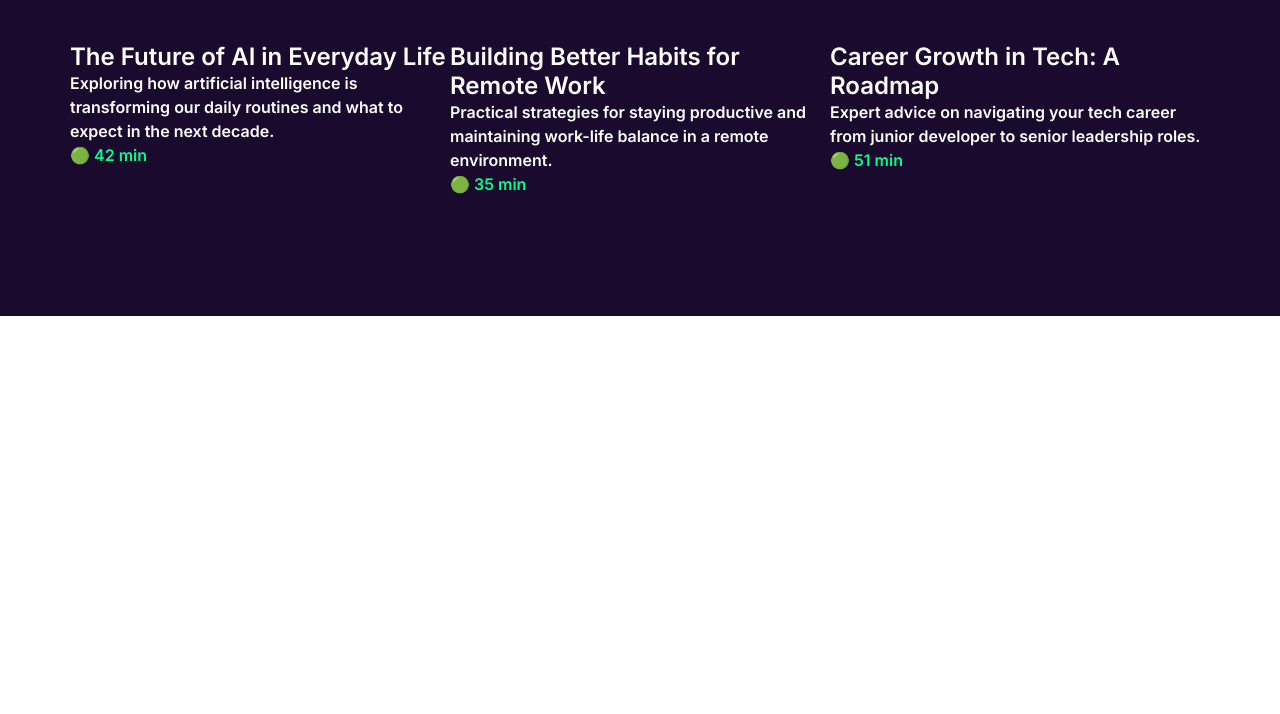
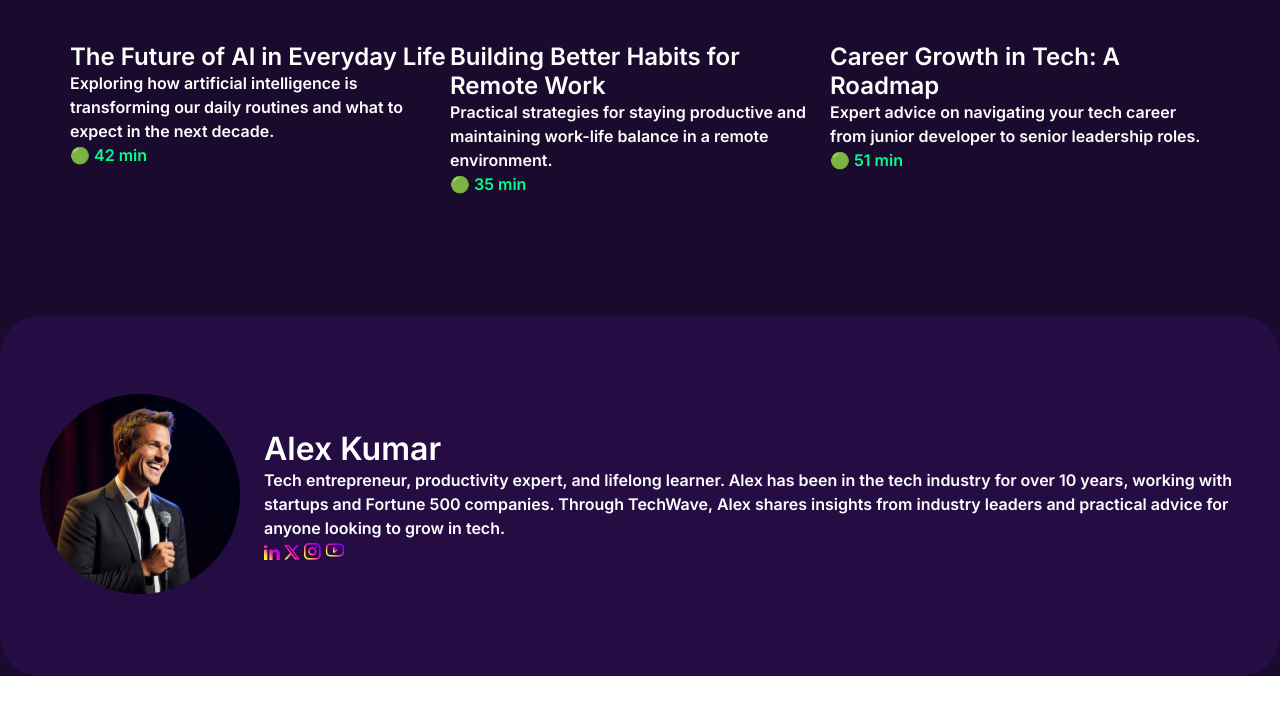
Before and after one commit to robinSWE-r/techwave, a plain HTML site: page index.html in a window 1280 px wide. Shown: the part 3093-3807 px from the top of the page. Before the commit the page ends 3409 px from the top, so only its background shows below. Drawn offline with Linux system fonts and the light colour scheme.

Commit message:
host part is completed

```diff
--- a/index.html
+++ b/index.html
@@ -147,9 +147,7 @@
       <!-- Card 1 -->
       <div class="episode-card">
         <div class="video">
-        <iframe
-          src="https://www.youtube.com/embed/DqAKQwagCDg?si=0pcYoEdPspCOAX2_"
-          title="YouTube video player"
+          <iframe src="https://www.youtube.com/embed/DqAKQwagCDg?si=0pcYoEdPspCOAX2_" title="YouTube video player"
             frameborder="0"
             allow="accelerometer; autoplay; clipboard-write; encrypted-media; gyroscope; picture-in-picture; web-share"
             allowfullscreen>
@@ -157,16 +155,15 @@
         </div>
 
         <h3 class="text">The Future of AI in Everyday Life</h3>
-      <p class="textpara">Exploring how artificial intelligence is transforming our daily routines and what to expect in the next decade.</p>
+        <p class="textpara">Exploring how artificial intelligence is transforming our daily routines and what to expect
+          in the next decade.</p>
         <div class="duration">🟢 42 min</div>
       </div>
 
       <!-- Card 2 -->
       <div class="episode-card">
         <div class="video">
-        <iframe
-          src="https://www.youtube.com/embed/DqAKQwagCDg?si=0pcYoEdPspCOAX2_"
-          title="YouTube video player"
+          <iframe src="https://www.youtube.com/embed/DqAKQwagCDg?si=0pcYoEdPspCOAX2_" title="YouTube video player"
             frameborder="0"
             allow="accelerometer; autoplay; clipboard-write; encrypted-media; gyroscope; picture-in-picture; web-share"
             allowfullscreen>
@@ -174,16 +171,15 @@
         </div>
 
         <h3 class="text">Building Better Habits for Remote Work</h3>
-      <p class="textpara">Practical strategies for staying productive and maintaining work-life balance in a remote environment.</p>
+        <p class="textpara">Practical strategies for staying productive and maintaining work-life balance in a remote
+          environment.</p>
         <div class="duration">🟢 35 min</div>
       </div>
 
       <!-- Card 3 -->
       <div class="episode-card">
         <div class="video">
-        <iframe
-          src="https://www.youtube.com/embed/DqAKQwagCDg?si=0pcYoEdPspCOAX2_"
-          title="YouTube video player"
+          <iframe src="https://www.youtube.com/embed/DqAKQwagCDg?si=0pcYoEdPspCOAX2_" title="YouTube video player"
             frameborder="0"
             allow="accelerometer; autoplay; clipboard-write; encrypted-media; gyroscope; picture-in-picture; web-share"
             allowfullscreen>
@@ -191,12 +187,44 @@
         </div>
 
         <h3 class="text">Career Growth in Tech: A Roadmap</h3>
-      <p class="textpara">Expert advice on navigating your tech career from junior developer to senior leadership roles.</p>
+        <p class="textpara">Expert advice on navigating your tech career from junior developer to senior leadership
+          roles.</p>
         <div class="duration">🟢 51 min</div>
       </div>
     </div>
   </section>
+  <section class="host">
+    <div class="host-conainer">
+      <div class="person">
+        <img src="./assets/host.png" alt="">
+      </div>
+      <div class="host-title">
+        <h2>Alex Kumar</h2>
+        <p>Tech entrepreneur, productivity expert, and lifelong learner. Alex has been in the tech industry for over 10
+          years, working with startups and Fortune 500 companies. Through TechWave, Alex shares insights from industry
+          leaders and practical advice for anyone looking to grow in tech.</p>
+        <div class="social">
+          <a href="https://facebook.com" target="_blank" aria-label="Facebook">
+            <img src="./assets/linkedin.png" alt="Facebook" class="social-icon">
+          </a>
 
+          <a href="https://linkedin.com" target="_blank" aria-label="LinkedIn">
+            <img src="assets/x.png" alt="LinkedIn" class="social-icon">
+          </a>
+          <a href="https://facebook.com" target="_blank" aria-label="Facebook">
+            <img src="assets/instagram.png" alt="Facebook" class="social-icon">
+          </a>
+
+          <a href="https://linkedin.com" target="_blank" aria-label="LinkedIn">
+            <img src="assets/youtube.png" alt="LinkedIn" class="social-icon">
+          </a>
+        </div>
+      </div>
+
+    </div>
+
+
+  </section>
 
 </body>
 
--- a/style.css
+++ b/style.css
@@ -513,3 +513,47 @@ line-height: 24px;
 letter-spacing: 0%;
 text-align: left;
 }
+.host{
+  background: rgba(26, 11, 46, 1);
+  display: flex;
+  justify-content: center;
+  margin-bottom: 120px;
+}
+.host-conainer{
+/* Frame 2087326328 */
+width: 1200px;
+height: 280px;
+/* Auto layout */
+display: flex;
+justify-content: center;
+align-items: center;
+gap: 24px;
+padding: 40px;
+border-radius: 40px;
+background: rgba(53, 17, 101, 0.4);
+
+}
+.host-title h2{
+  color:  rgba(255, 255, 255, 1);
+
+
+font-family: Inter;
+font-style: Bold;
+font-size: 32px;
+font-weight: 700;
+line-height: 39px;
+letter-spacing: 0%;
+text-align: left;
+text-transform: capitalize;
+}
+.host-title p{
+  color: rgba(255, 255, 255, 1);
+
+font-family: Inter;
+font-style: Regular;
+font-size: 16px;
+font-weight: 400;
+line-height: 24px;
+letter-spacing: 0%;
+text-align: left;
+}
```
Lines whose indentation alone changed are shown as unchanged.
